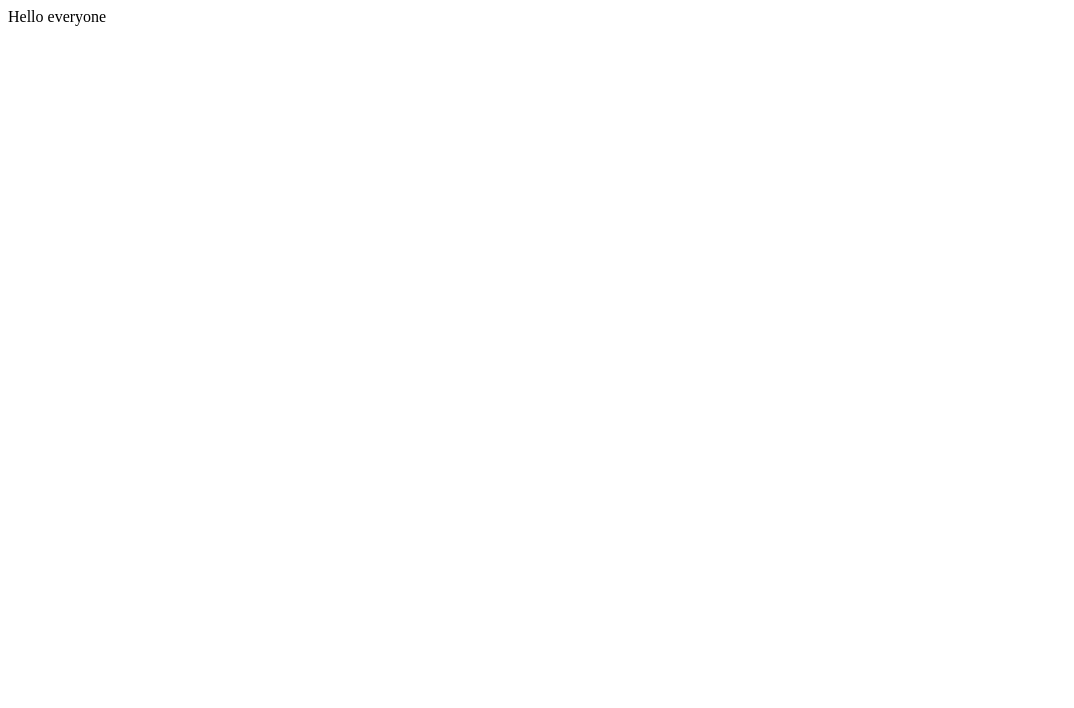
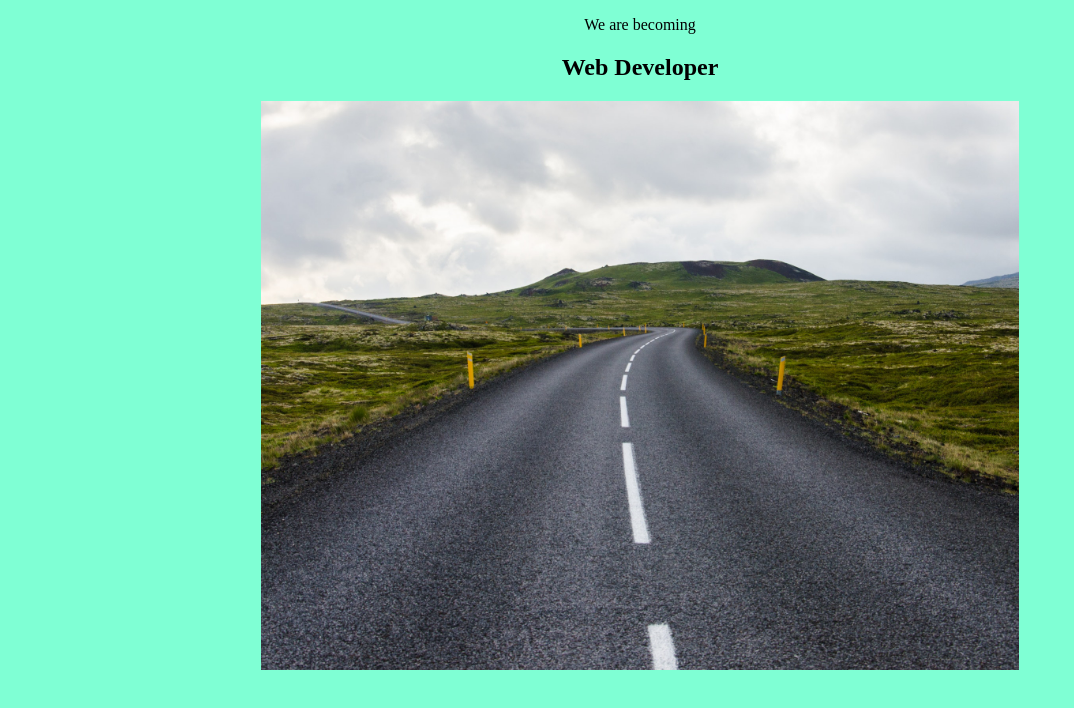
Before and after one commit to tahmidtmzz/project-one, a plain HTML site: page index.html in a window 1280 px wide. Shown: the whole page, without its empty margins (0-1074 px from the left). Drawn offline with Linux system fonts and the light colour scheme.

Commit message:
image added

```diff
--- a/index.html
+++ b/index.html
@@ -5,8 +5,14 @@
     <meta http-equiv="X-UA-Compatible" content="IE=edge">
     <meta name="viewport" content="width=device-width, initial-scale=1.0">
     <title>Document</title>
+    <link rel="stylesheet" href="style.css">
 </head>
 <body>
-    Hello everyone
+    <nav>
+    <p>We are becoming</p>
+    <h1>Web Developer</h1>
+    <img src="1.jpg" alt="">
+    </nav>
+
 </body>
 </html>
--- /dev/null
+++ b/style.css
@@ -0,0 +1,13 @@
+body {
+    background-color: aquamarine;
+}
+
+nav {
+    text-align: center;
+}
+
+img {
+    width: 60%;
+    height: auto;
+
+}
```
Also changed, not shown: 1.jpg (added).
